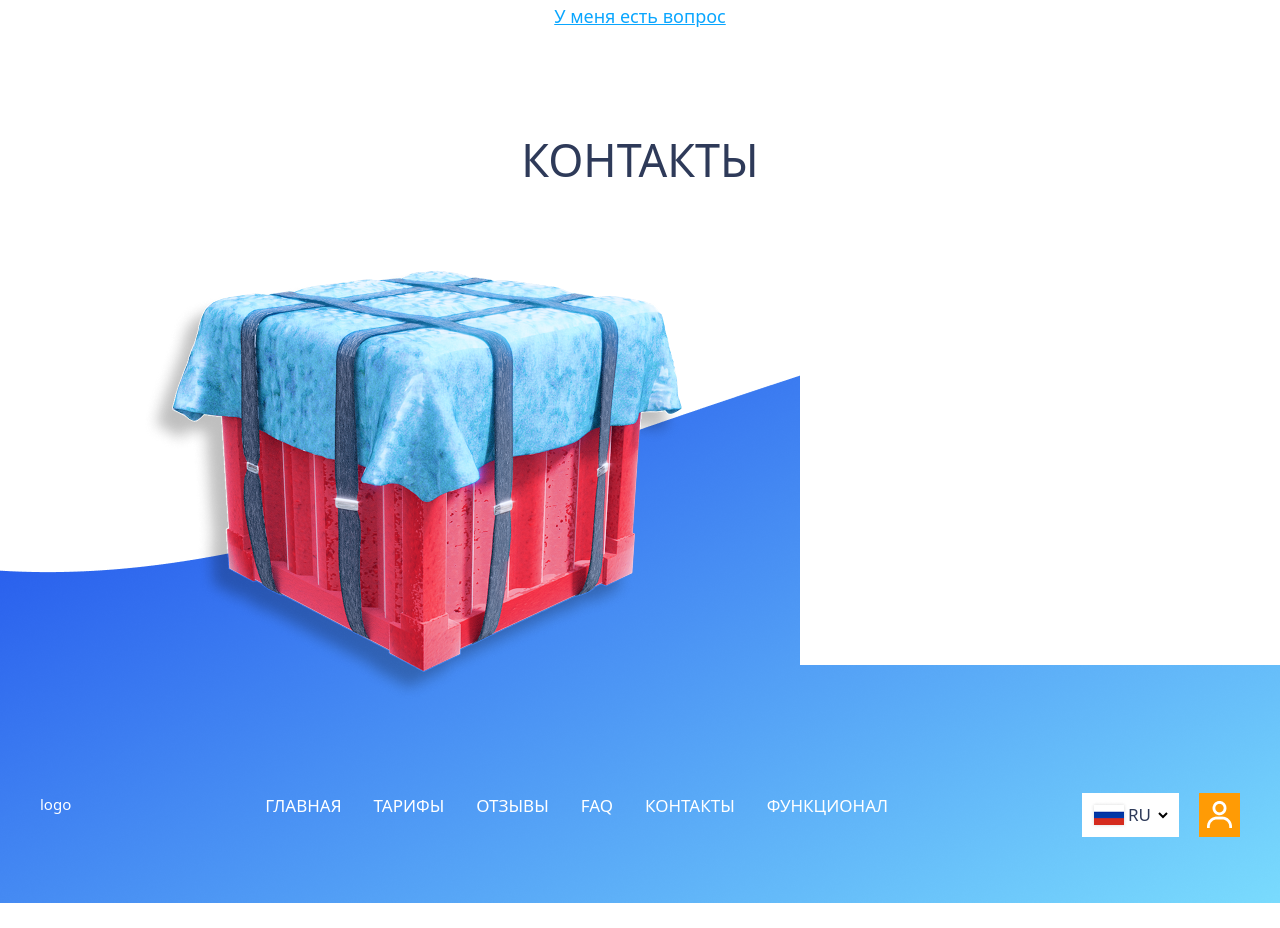
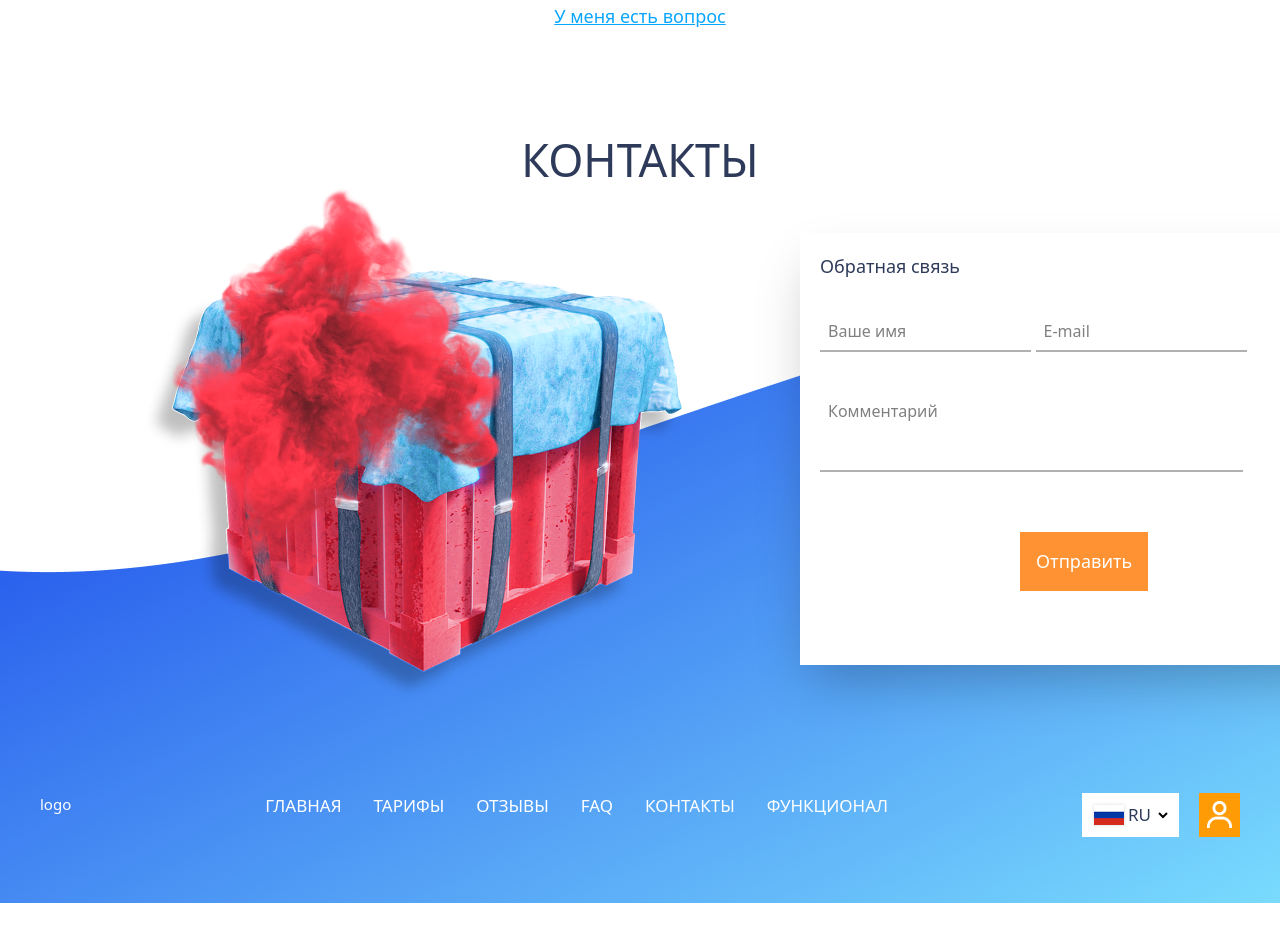
Before and after one commit to tolibovmuhamad/Pubg-chit, a website: page src/index.html in a window 1280 px wide. Shown: the part 4013-4941 px from the top of the page. Before the commit the page ends 4916 px from the top, so only its background shows below. Drawn offline with Linux system fonts and the light colour scheme.

Commit message:
eleven commit

```diff
--- a/src/index.html
+++ b/src/index.html
@@ -188,12 +188,17 @@
       <div class="w-full mt-24">
            <h1 class="text-[45px] max-w-300 m-auto text-center text-[#2E3A59]">КОНТАКТЫ</h1>
          <div class="w-full bg-cover bg-center h-177.5 m-auto bg-[url('./fot.png')]">
-              <div class="absolute">
+              <div class="absolute lg:block hidden">
                   <div class="relative right-20"><img src="./image 338.png" alt=""></div>
+                  <div class="relative bottom-160 left-20"><img src="./image 340.png" alt=""></div>
               </div>
               <div class="absolute">
-                  <div class="relative left-200 top-10 w-161 h-108 bg-white">
-
+                  <div class="relative shadow-2xl lg:left-200 left-8 lg:top-10 top-24 lg:w-161 w-84 lg:h-108 h-108 bg-white p-5">
+                      <h1 class="text-[18px] text-[#2E3A59]">Обратная связь</h1>
+                      <input type="text" class="w-[35%] mt-8 border-b-2 h-10 border-solid border-[#b0b0b0] pl-2" placeholder="Ваше имя">
+                      <input type="text" class="w-[35%] border-b-2 h-10 border-solid border-[#b0b0b0] pl-2" placeholder="E-mail">
+                      <input type="text" class="w-[70%] border-b-2 h-30 border-solid border-[#b0b0b0] pl-2" placeholder="Комментарий"> <br>
+                      <button class="text-[18px] text-white bg-[#FF9232] py-4 px-4 border-none lg:ml-50 ml-22 mt-15">Отправить</button>
                   </div>
               </div>
               <div class="max-w-300 m-auto pt-150 justify-between lg:flex hidden">
```
Also changed, not shown: src/image 340.png (added), src/output.css.
